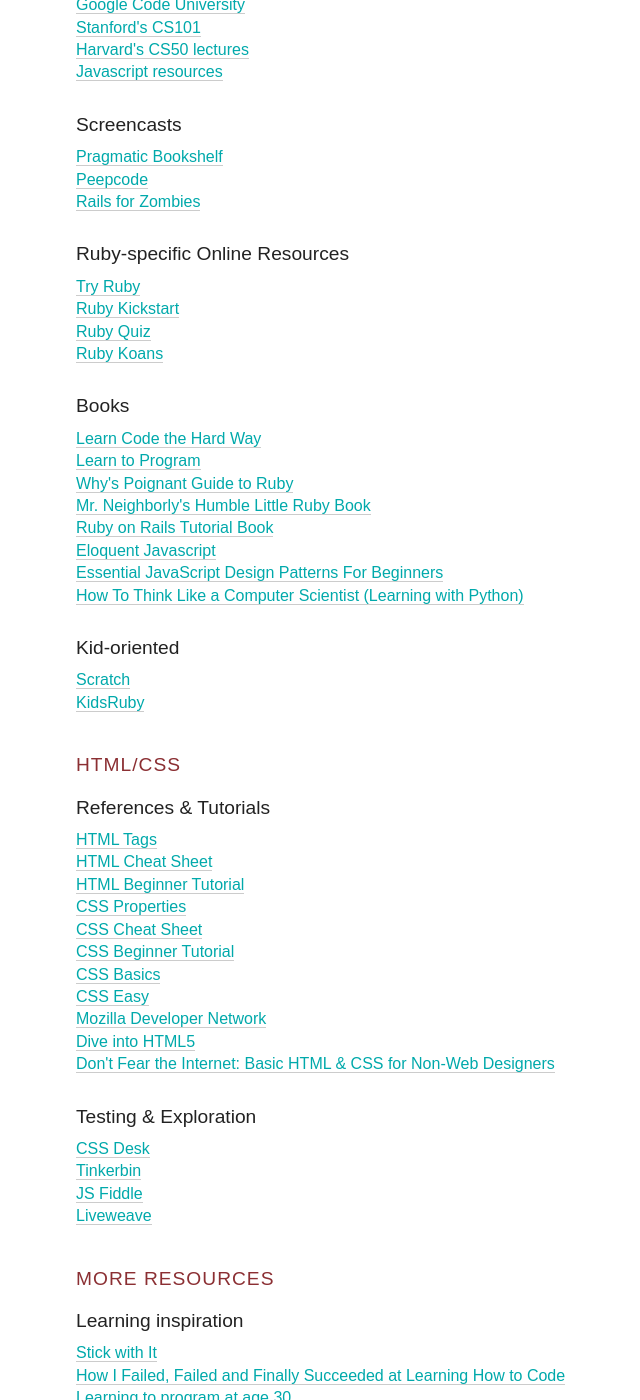
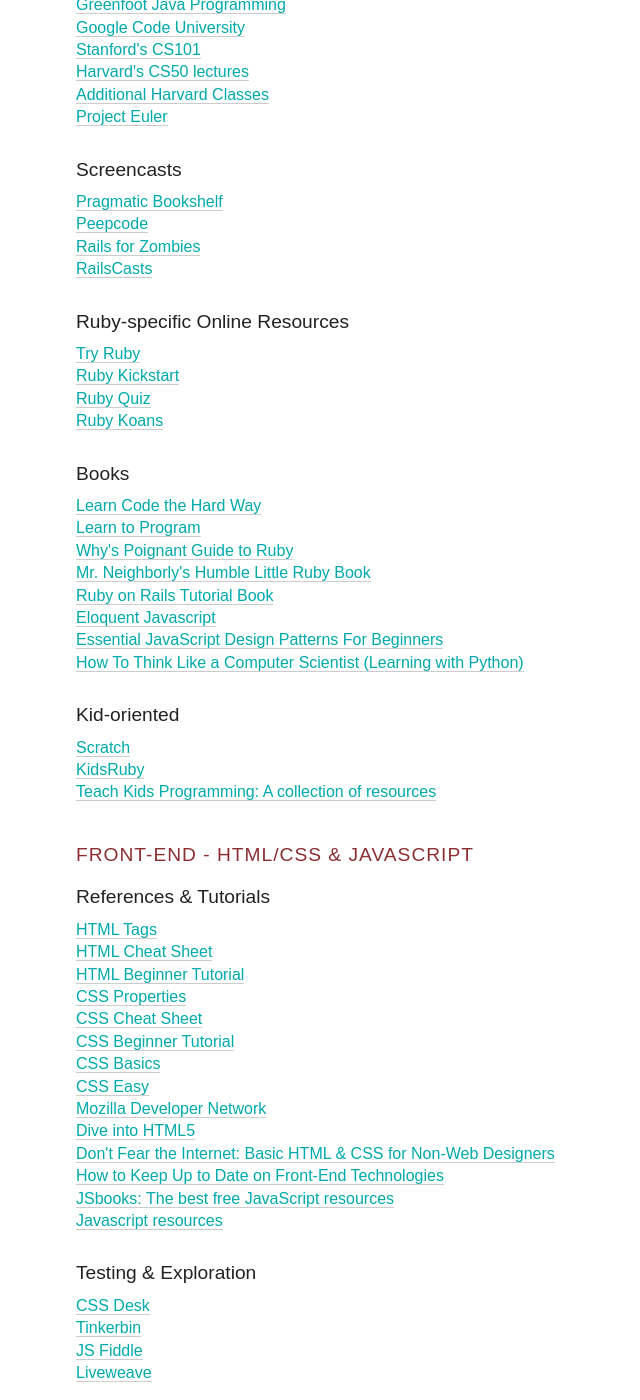
Before and after one commit to gdicbus/gdicbus.github.io, a Jekyll site: the page built from index.html, in a window 1280 px wide and 1400 px high, scrolled down 853 px. Shown: the whole window, without its empty margins (84-724 px from the left). Built offline with Jekyll 4.4.1, drawn with Linux system fonts in a browser that asks for light colours; nearby versions of some CDN libraries; library files that are not in the unit come from our copies; some of the changed text lies outside the part shown.

Commit message:
Update the resource list

```diff
--- a/index.html
+++ b/index.html
@@ -24,7 +25,8 @@
     <li><a href="http://code.google.com/edu/courses.html">Google Code University</a></li>
     <li><a href="http://www.cs101-class.org/">Stanford's CS101</a></li>
     <li><a href="https://www.cs50.net/lectures/">Harvard's CS50 lectures</a></li>
-    <li><a href="http://lifeloveandhorses.com/links/learning-javascript/">Javascript resources</a></li>
+    <li><a href="http://cs75.tv/2012/summer/">Additional Harvard Classes</a></li>
+    <li><a href="http://projecteuler.net/">Project Euler</a></li>
   </ul>
 
   <h4>Screencasts</h4>
@@ -33,6 +35,7 @@
     <li><a href="http://pragprog.com/screencasts">Pragmatic Bookshelf</a></li>
     <li><a href="http://peepcode.com/screencasts">Peepcode</a></li>
     <li><a href="http://railsforzombies.org/">Rails for Zombies</a></li>
+    <li><a href="http://railscasts.com/?type=free">RailsCasts</a></li>
   </ul>
 
   <h4>Ruby-specific Online Resources</h4>
@@ -42,7 +45,6 @@
     <li><a href="http://ruby-kickstart.com/">Ruby Kickstart</a></li>
     <li><a href="http://www.rubyquiz.com/">Ruby Quiz</a></li>
     <li><a href="http://rubykoans.com/">Ruby Koans</a></li>
-
   </ul>
 
   <h4>Books</h4>
@@ -62,9 +64,10 @@
   <ul>
     <li><a href="http://scratch.mit.edu/">Scratch</a></li>
     <li><a href="http://kidsruby.com/">KidsRuby</a></li>
+    <li><a href="https://medium.com/global-silicon-valley/a2dc04ea9529">Teach Kids Programming: A collection of resources</a></li>
   <ul>
 
-  <h3>HTML/CSS</h3>
+  <h3>Front-end - HTML/CSS &amp; JavaScript</h3>
 
   <h4>References &amp; Tutorials</h4>
 
@@ -78,8 +81,11 @@
     <li><a href="http://www.cssbasics.com/">CSS Basics</a></li>
     <li><a href="http://www.csseasy.com/">CSS Easy</a></li>
     <li><a href="https://developer.mozilla.org/en-US/learn">Mozilla Developer Network</a></li>
-    <li><a href="http://diveintohtml5.ep.io/">Dive into HTML5</a></li>
+    <li><a href="http://diveintohtml5.info/">Dive into HTML5</a></li>
     <li><a href="http://www.dontfeartheinternet.com/">Don't Fear the Internet: Basic HTML &amp; CSS for Non-Web Designers</a></li>
+    <li><a href="http://uptodate.frontendrescue.org/">How to Keep Up to Date on Front-End Technologies</a></li>
+    <li><a href="http://jsbooks.revolunet.com/">JSbooks: The best free JavaScript resources</a></li>
+    <li><a href="http://lifeloveandhorses.com/links/learning-javascript/">Javascript resources</a></li>
   </ul>
 
   <h4>Testing &amp; Exploration</h4>
```
Also changed, not shown: other parts of index.html (+3 -0 lines).
